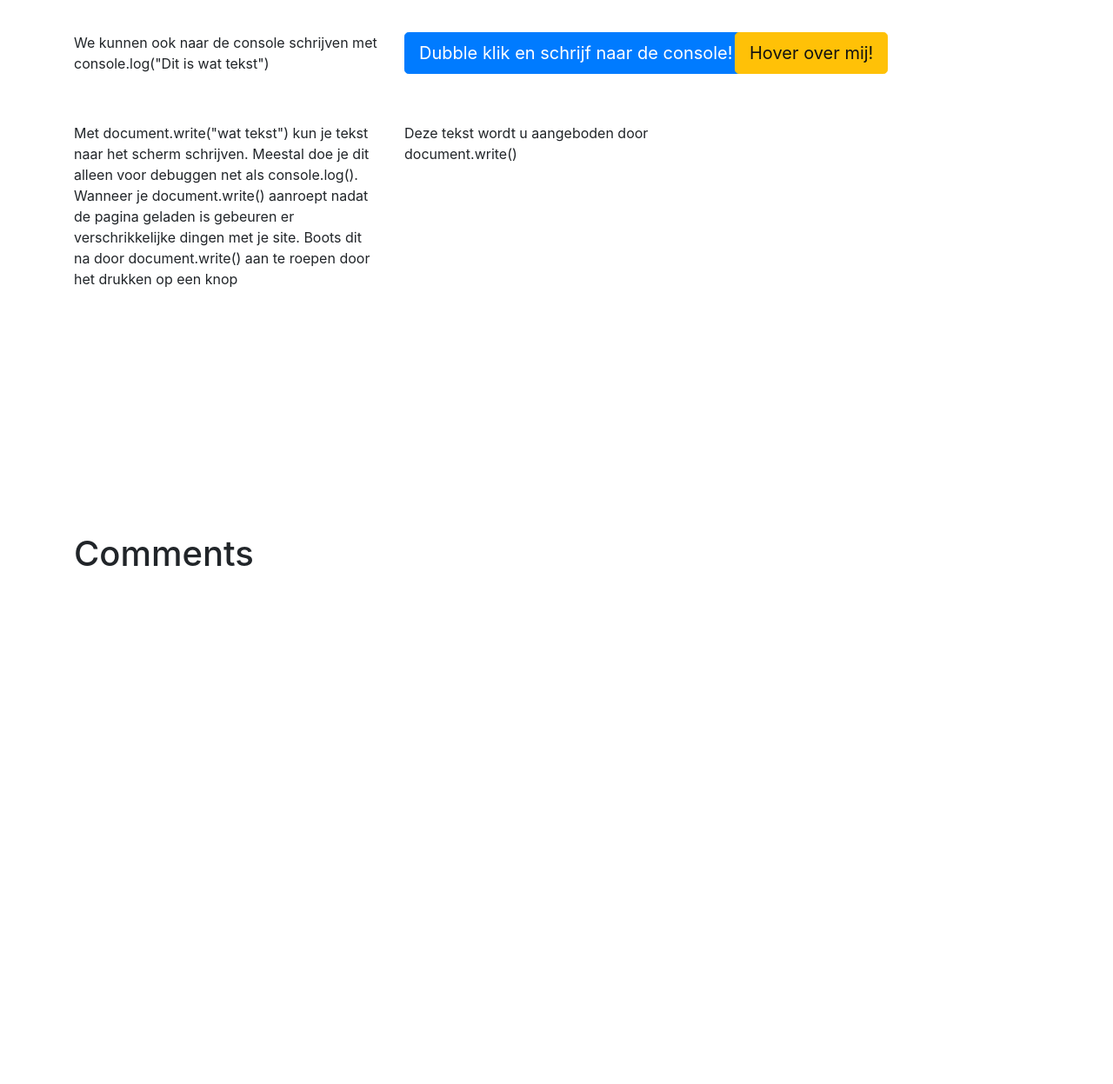
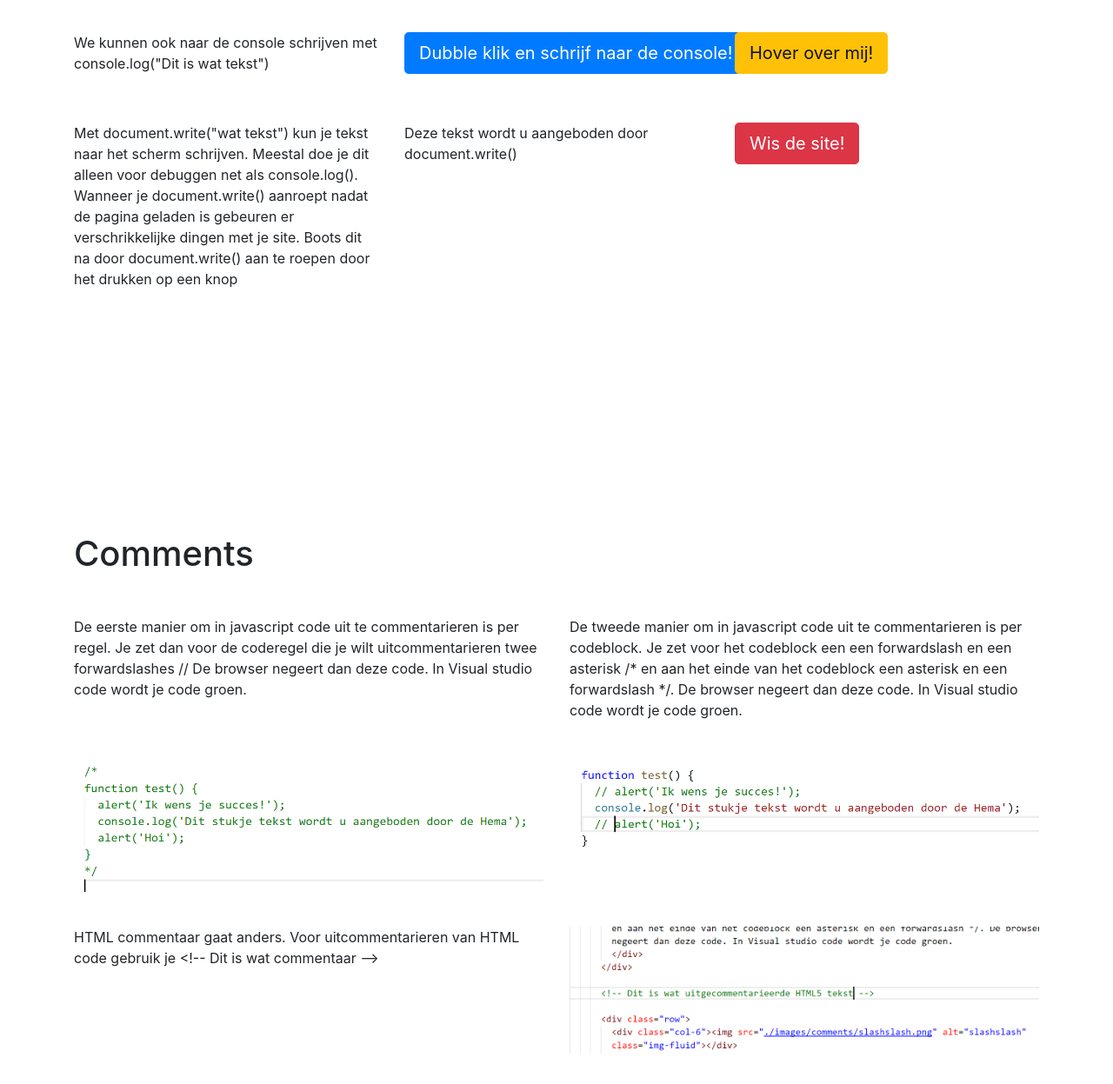
Before and after one commit to rra-am1a-2017/blok2-k-frte-sandbox, a plain HTML site: page index.html in a window 1280 px wide. Shown: the part 1067-2314 px from the top of the page at 87% size. Drawn offline with nearby package versions, Linux system fonts and the light colour scheme.

Commit message:
week4 wo 6-12-2017 Begin van de les over array's

```diff
--- a/index.html
+++ b/index.html
@@ -130,53 +130,48 @@
             <div class="col-4">
               <script>document.write("Deze tekst wordt u aangeboden door document.write()");</script>
             </div>
-            <div class="col-4"></div>
+            <div class="col-4">
+              <button type="button"
+                      class="btn btn-danger btn-lg"
+                      onclick="wis_site();">Wis de site!</button>
+            </div>
           </div>
 
 
       </section>
       <section id="js02">
         <h1>Comments</h1>
+        <div class="row">
+          <div class="col-6">De eerste manier om in javascript code uit te commentarieren is per regel. Je zet dan voor de coderegel die je wilt uitcommentarieren twee forwardslashes // De browser negeert dan deze code. In Visual studio code wordt je code groen.</div>
+          <div class="col-6">De tweede manier om in javascript code uit te commentarieren is per codeblock. Je zet voor het codeblock een een forwardslash en een asterisk /* en aan het einde van het codeblock een asterisk en een forwardslash */. De browser negeert dan deze code. In Visual studio code wordt je code groen.
+          </div>
+        </div>
+
+        <!-- Dit is wat uitgecommentarieerde HTML5 tekst -->
+
+        <div class="row">
+          <div class="col-6"><img src="./images/comments/slashslash.png" alt="slashslash" class="img-fluid"></div>
+          <div class="col-6"><img src="./images/comments/slashasterisk.png" alt="slashasterisk" class="img-fluid"></div>
+        </div>
+        <div class="row">
+          <div class="col-6">HTML commentaar gaat anders. Voor uitcommentarieren van HTML code gebruik je &lt;!-- Dit is wat commentaar --&gt;</div>
+          <div class="col-6">
+            <img src="./images/comments/htmlcomment.png" alt="htmlcomment" class="img-fluid">
+          </div>
+        </div>
       </section>
       <section id="js03">
         <h1>String</h1>
       </section>
     </article>
 
-    <script>
-      function hoverActie() {
-        console.log("Er over de knop gehoverd");
-        alert("Kijk in de console voor een mooie tekst");
-      }
 
-
-
-      function test() {
-        alert('Ik wens je succes!');
-        console.log('Dit stukje tekst wordt u aangeboden door de Hema');
-        alert('Hoi');
-      }
-
-      function vaarwel() {
-        alert("Tot ziens!");
-        console.log("Tot ziens!");
-      }
-
-      function schrijf_tekst() {
-        // Hier plaats ik een handvat op mijn inputtag
-        var inputtag = document.getElementById("watTekst");
-
-        // Hier plaats ik een handvat op mijn p-tag
-        var mijnOutputParagraaf = document.getElementById("mijnOutput");
-
-        mijnOutputParagraaf.innerHTML = "<h5>Mijn naam is: " + inputtag.value + "</h5>";
-      }
-  </script>
 
     <!-- Optional JavaScript -->
     <!-- jQuery first, then Popper.js, then Bootstrap JS -->
     <script src="https://code.jquery.com/jquery-3.2.1.slim.min.js" integrity="sha384-KJ3o2DKtIkvYIK3UENzmM7KCkRr/rE9/Qpg6aAZGJwFDMVNA/GpGFF93hXpG5KkN" crossorigin="anonymous"></script>
     <script src="https://cdnjs.cloudflare.com/ajax/libs/popper.js/1.12.3/umd/popper.min.js" integrity="sha384-vFJXuSJphROIrBnz7yo7oB41mKfc8JzQZiCq4NCceLEaO4IHwicKwpJf9c9IpFgh" crossorigin="anonymous"></script>
     <script src="https://maxcdn.bootstrapcdn.com/bootstrap/4.0.0-beta.2/js/bootstrap.min.js" integrity="sha384-alpBpkh1PFOepccYVYDB4do5UnbKysX5WZXm3XxPqe5iKTfUKjNkCk9SaVuEZflJ" crossorigin="anonymous"></script>
+    <script src="./js/sandbox.js"></script>
   </body>
 </html>
--- /dev/null
+++ b/js/sandbox.js
@@ -0,0 +1,35 @@
+// section#js01
+//##################################################################
+function hoverActie() {
+  console.log("Er over de knop gehoverd");
+  alert("Kijk in de console voor een mooie tekst");
+}
+
+
+function test() {
+  // alert('Ik wens je succes!');
+  console.log('Dit stukje tekst wordt u aangeboden door de Hema');
+  // alert('Hoi');
+}
+
+
+function vaarwel() {
+  alert("Tot ziens!");
+  console.log("Tot ziens!");
+}
+
+function schrijf_tekst() {
+  // Hier plaats ik een handvat op mijn inputtag
+  var inputtag = document.getElementById("watTekst");
+
+  // Hier plaats ik een handvat op mijn p-tag
+  var mijnOutputParagraaf = document.getElementById("mijnOutput");
+
+  mijnOutputParagraaf.innerHTML = "<h5>Mijn naam is: " + inputtag.value + "</h5>";
+}
+
+function wis_site() {
+    document.write("Ik heb per ongeluk de site overschreven");
+}
+
+//###############################################################################
```
Also changed, not shown: images/comments/htmlcomment.PNG (added), images/comments/slashasterisk.PNG (added), images/comments/slashslash.PNG (added).
